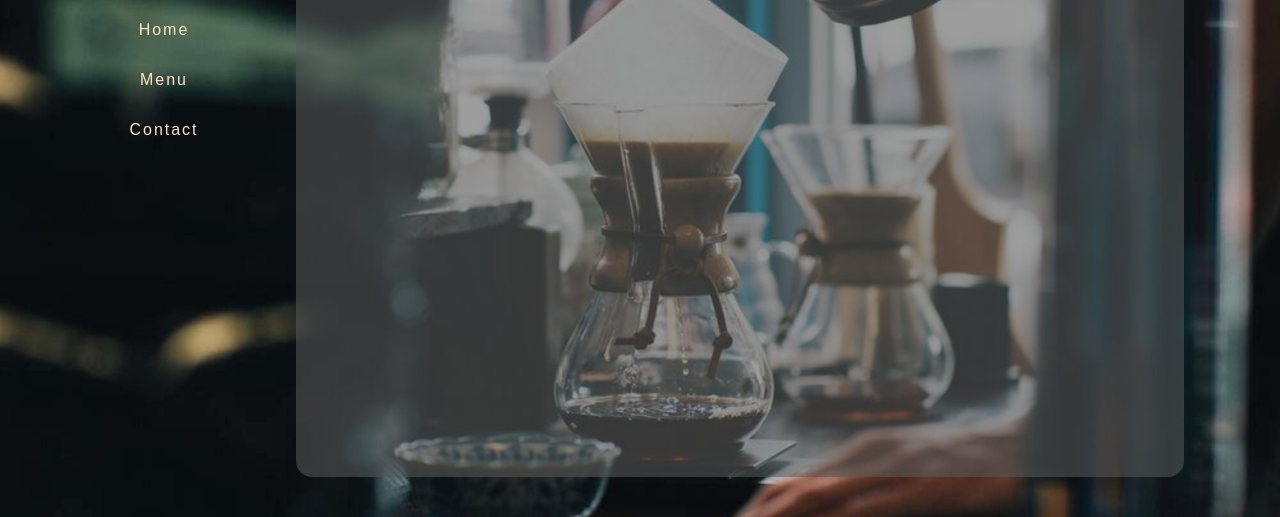
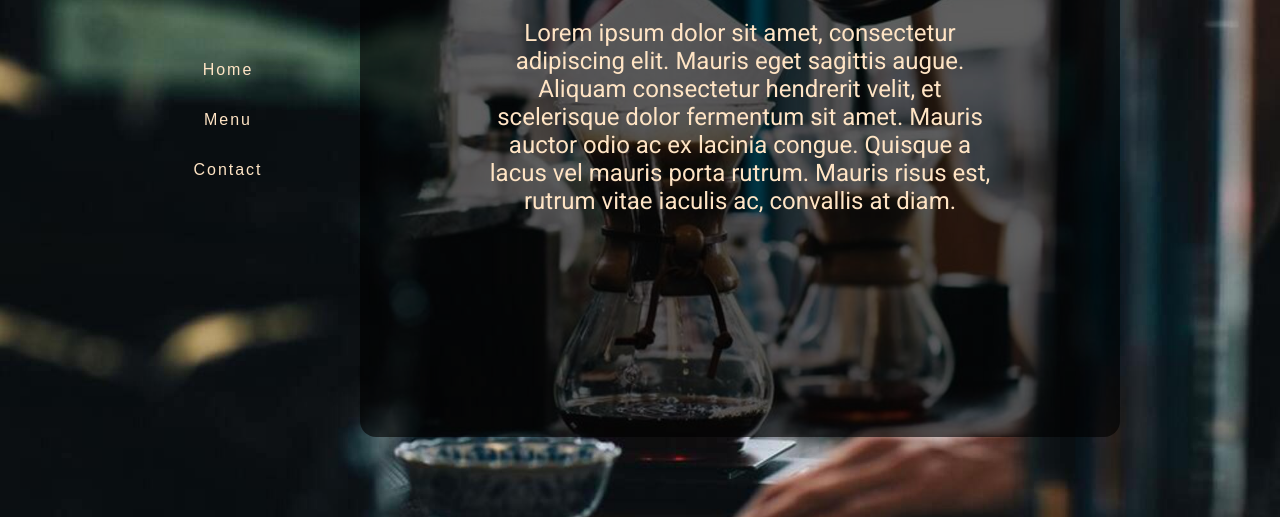
Before and after one commit to abydenes/restaurant-page, a website with bundled scripts: page dist/index.html in a window 1280 px wide. Shown: the part 283-800 px from the top of the page. Built offline with nearby package versions, Linux system fonts and the light colour scheme.

Commit message:
Add filler text to tabs

```diff
--- a/src/contact.js
+++ b/src/contact.js
@@ -1,5 +1,5 @@
 export default function contactPager() {
   const container = document.querySelector(".container");
 
-  container.textContent = "this is contact"
+  container.textContent = "call 111111111"
 }
--- a/src/home.js
+++ b/src/home.js
@@ -1,5 +1,9 @@
 export default function homePager() {
   const container = document.querySelector(".container");
 
-  container.textContent = "this is homepage"
+  const p = document.createElement("p");
+  p.textContent =
+    "Lorem ipsum dolor sit amet, consectetur adipiscing elit. Mauris eget sagittis augue. Aliquam consectetur hendrerit velit, et scelerisque dolor fermentum sit amet. Mauris auctor odio ac ex lacinia congue. Quisque a lacus vel mauris porta rutrum. Mauris risus est, rutrum vitae iaculis ac, convallis at diam.";
+
+  container.appendChild(p);
 }
--- a/src/index.js
+++ b/src/index.js
@@ -3,6 +3,8 @@ import "./style.css";
 import homePager from "./home";
 import menuPager from "./menu";
 import contactPager from "./contact";
+
+
 
 const content = document.querySelector("#content");
 const circle = document.createElement("div");
@@ -62,3 +64,5 @@ button.forEach((btn) => {
     }
   });
 });
+
+homePager();
--- a/src/menu.js
+++ b/src/menu.js
@@ -1,5 +1,9 @@
 export default function menuPager() {
   const container = document.querySelector(".container");
 
-  container.textContent = "this is menu"
+  container.textContent = "sorry i don't know any coffee names :S"
+
+  const p = document.createElement("p")
+
+  p.textContent
 }
--- a/src/style.css
+++ b/src/style.css
@@ -32,8 +32,8 @@ body {
 }
 
 #content {
-  height: 90%;
-  width: 90%;
+  height: 80%;
+  width: 80%;
   display: flex;
 
 }
@@ -85,9 +85,18 @@ body {
 }
 
 .container {
-  background-color:var(--green-bg);
+  background-color:rgba(0, 0, 0, 0.625);
   height: 100%;
   width: 100%;
   margin: 0px 32px;
   border-radius: 16px;
+  display: flex;
+  justify-content: center;
+  align-items: center;
 }
+
+.container p {
+  text-align: center;
+  margin: 128px;
+  font-size: 24px;
+}
```
Also changed, not shown: dist/bundle.js.
